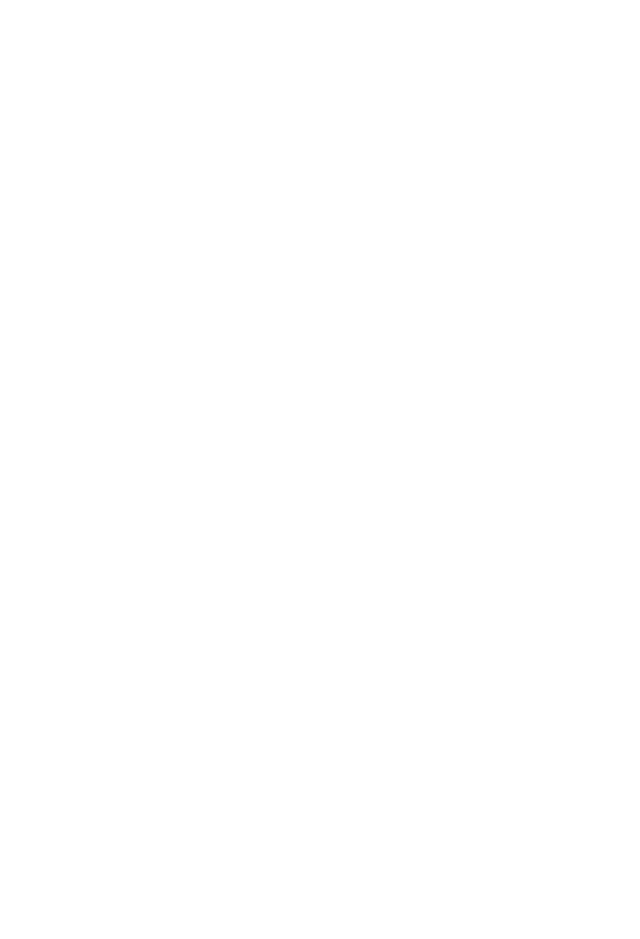
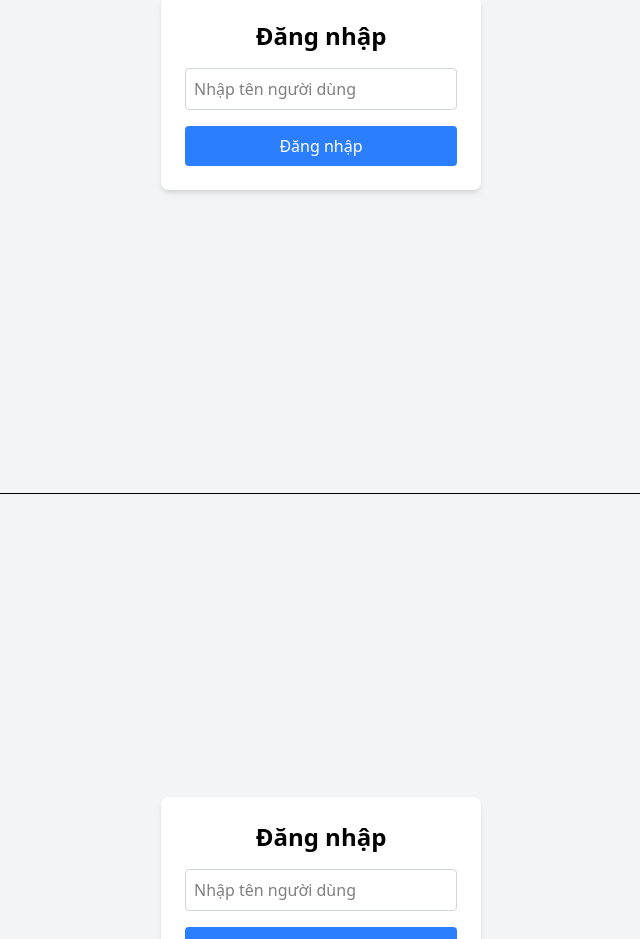
Before and after one commit to LeTanPhong3003/22672071_LeTanPhong_PTGD_Tuan9, a React (Vite) app in the folder my-app/: page / in a window 1280 px wide. Shown: the part 4960-5899 px from the top of the page, without its empty margins (319-959 px from the left). Before the commit the page ends 4652 px from the top, so only its background shows below. Built offline with nearby package versions, Linux system fonts and the light colour scheme.

Commit message:
Auth Basic + Redux

```diff
--- a/my-app/src/App.jsx
+++ b/my-app/src/App.jsx
@@ -10,6 +10,8 @@
 import ToggleThemeRedux from "./component/ToggleThemeRedux";
 import ShoppingCartBasic from "./component/ShoppingCartBasic";
 import ShoppingCartRedux from "./component/ShoppingCartRedux";
+import AuthBasic from "./component/AuthBasic";
+import AuthRedux from "./component/AuthRedux";
 
 const App = () => {
   return (
@@ -32,6 +34,10 @@
         <ShoppingCartBasic />
         <hr />
         <ShoppingCartRedux />
+        <hr />
+        <AuthBasic />
+        <hr />
+        <AuthRedux />
       </div>
     </Provider>
   );
--- /dev/null
+++ b/my-app/src/component/AuthBasic.jsx
@@ -0,0 +1,59 @@
+import React, { useState } from "react";
+
+const AuthBasic = () => {
+  const [user, setUser] = useState(null);
+  const [isLoggedIn, setIsLoggedIn] = useState(false);
+  const [username, setUsername] = useState("");
+
+  const handleLogin = () => {
+    if (username.trim()) {
+      setUser({ name: username });
+      setIsLoggedIn(true);
+      setUsername("");
+    }
+  };
+
+  const handleLogout = () => {
+    setUser(null);
+    setIsLoggedIn(false);
+  };
+
+  return (
+    <div className="flex items-center justify-center min-h-screen bg-gray-100">
+      <div className="bg-white p-6 rounded-lg shadow-md w-80">
+        {!isLoggedIn ? (
+          <div>
+            <h1 className="text-2xl font-bold text-center mb-4">Đăng nhập</h1>
+            <input
+              type="text"
+              value={username}
+              onChange={(e) => setUsername(e.target.value)}
+              placeholder="Nhập tên người dùng"
+              className="w-full p-2 border border-gray-300 rounded mb-4 focus:outline-none focus:ring-2 focus:ring-blue-500"
+            />
+            <button
+              onClick={handleLogin}
+              className="w-full bg-blue-500 text-white py-2 rounded hover:bg-blue-600 transition"
+            >
+              Đăng nhập
+            </button>
+          </div>
+        ) : (
+          <div>
+            <h1 className="text-2xl font-bold text-center mb-4">
+              Chào mừng, {user.name}!
+            </h1>
+            <button
+              onClick={handleLogout}
+              className="w-full bg-red-500 text-white py-2 rounded hover:bg-red-600 transition"
+            >
+              Đăng xuất
+            </button>
+          </div>
+        )}
+      </div>
+    </div>
+  );
+};
+
+export default AuthBasic;
--- /dev/null
+++ b/my-app/src/component/AuthRedux.jsx
@@ -0,0 +1,59 @@
+import React, { useState } from "react";
+import { useSelector, useDispatch } from "react-redux";
+import { login, logout } from "../redux/authSlice";
+
+const AuthRedux = () => {
+  const { user, isLoggedIn } = useSelector((state) => state.auth);
+  const dispatch = useDispatch();
+  const [username, setUsername] = useState("");
+
+  const handleLogin = () => {
+    if (username.trim()) {
+      dispatch(login({ name: username }));
+      setUsername("");
+    }
+  };
+
+  const handleLogout = () => {
+    dispatch(logout());
+  };
+
+  return (
+    <div className="flex items-center justify-center min-h-screen bg-gray-100">
+      <div className="bg-white p-6 rounded-lg shadow-md w-80">
+        {!isLoggedIn ? (
+          <div>
+            <h1 className="text-2xl font-bold text-center mb-4">Đăng nhập</h1>
+            <input
+              type="text"
+              value={username}
+              onChange={(e) => setUsername(e.target.value)}
+              placeholder="Nhập tên người dùng"
+              className="w-full p-2 border border-gray-300 rounded mb-4 focus:outline-none focus:ring-2 focus:ring-blue-500"
+            />
+            <button
+              onClick={handleLogin}
+              className="w-full bg-blue-500 text-white py-2 rounded hover:bg-blue-600 transition"
+            >
+              Đăng nhập
+            </button>
+          </div>
+        ) : (
+          <div>
+            <h1 className="text-2xl font-bold text-center mb-4">
+              Chào mừng, {user.name}!
+            </h1>
+            <button
+              onClick={handleLogout}
+              className="w-full bg-red-500 text-white py-2 rounded hover:bg-red-600 transition"
+            >
+              Đăng xuất
+            </button>
+          </div>
+        )}
+      </div>
+    </div>
+  );
+};
+
+export default AuthRedux;
--- /dev/null
+++ b/my-app/src/redux/authSlice.jsx
@@ -0,0 +1,22 @@
+import { createSlice } from "@reduxjs/toolkit";
+
+const authSlice = createSlice({
+  name: "auth",
+  initialState: {
+    user: null,
+    isLoggedIn: false,
+  },
+  reducers: {
+    login: (state, action) => {
+      state.user = action.payload;
+      state.isLoggedIn = true;
+    },
+    logout: (state) => {
+      state.user = null;
+      state.isLoggedIn = false;
+    },
+  },
+});
+
+export const { login, logout } = authSlice.actions;
+export default authSlice.reducer;
--- a/my-app/src/redux/store.jsx
+++ b/my-app/src/redux/store.jsx
@@ -4,6 +4,7 @@
 import todoReducer from "./todoSlice";
 import themeReducer from "./themeSlice";
 import cartReducer from "./cartSlice";
+import authReducer from "./authSlice";
 
 export const store = configureStore({
   reducer: {
@@ -12,5 +13,6 @@
     todos: todoReducer,
     theme: themeReducer,
     cart: cartReducer,
+    auth: authReducer,
   },
 });
```
Also changed, not shown: 1 other file (tests, documents, lock files or other folders).
